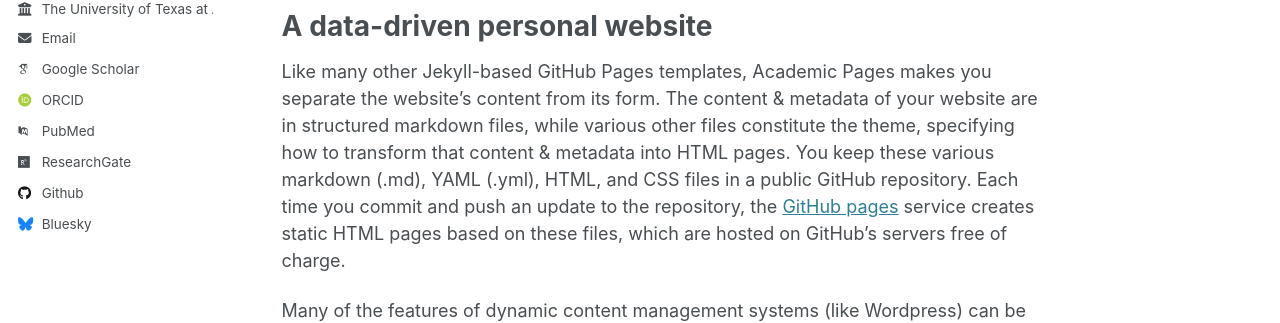
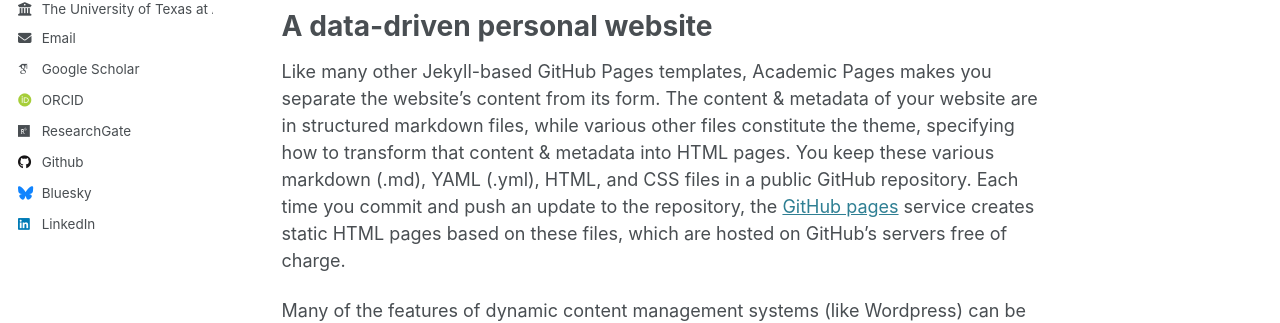
Before and after one commit to simontoyabed/simontoyabed.github.io, a Jekyll site: the page built from _pages/about.md, in a window 1280 px wide. Shown: the part 433-756 px from the top of the page. Built offline with Jekyll 4.4.1, drawn with Linux system fonts in a browser that asks for light colours; some web fonts are replaced.

```diff
--- a/_config.yml
+++ b/_config.yml
@@ -33,10 +33,9 @@ author:
   # Academic websites
   arxiv            : # URL - Update with the correct link to your profile
   googlescholar    : "https://scholar.google.com.co/citations?user=xdRjM0sAAAAJ&hl=en"
-  orcid            : "/https://orcid.org/0000-0003-2336-9217"
-  pubmed           : "https://www.ncbi.nlm.nih.gov/pubmed/?term=john+snow"
+  orcid            : "https://orcid.org/0000-0003-2336-9217"
   researchgate     : "https://www.researchgate.net/profile/Simon-Montoya-Bedoya-2"
-  linkedin         : "https://www.linkedin.com/in/simontoyabe/"
+  linkedin         :
 
   # Repositories and software development
   bitbucket        : # Username - Update with your username on the site
@@ -47,7 +46,7 @@ author:
   stackoverflow    : # User number or user number and name (i.e., use "1" or "1/jeff-atwood")
 
   # Social media
-  bluesky          : "bsky.app" # Replace this with you Bluesky username
+  bluesky          : "simontoyabe.bsky.social" # Replace this with you Bluesky username
   facebook         : # Username
   flickr           : # Username
   foursquare       : # Username
@@ -56,7 +55,7 @@ author:
   keybase          : # Username
   instagram        : # Username
   lastfm           : # Username
-  linkedin         : # Username
+  linkedin         : "simontoyabe"
   mastodon         : # URL
   medium           : # URL
   pinterest        : # Username
```
